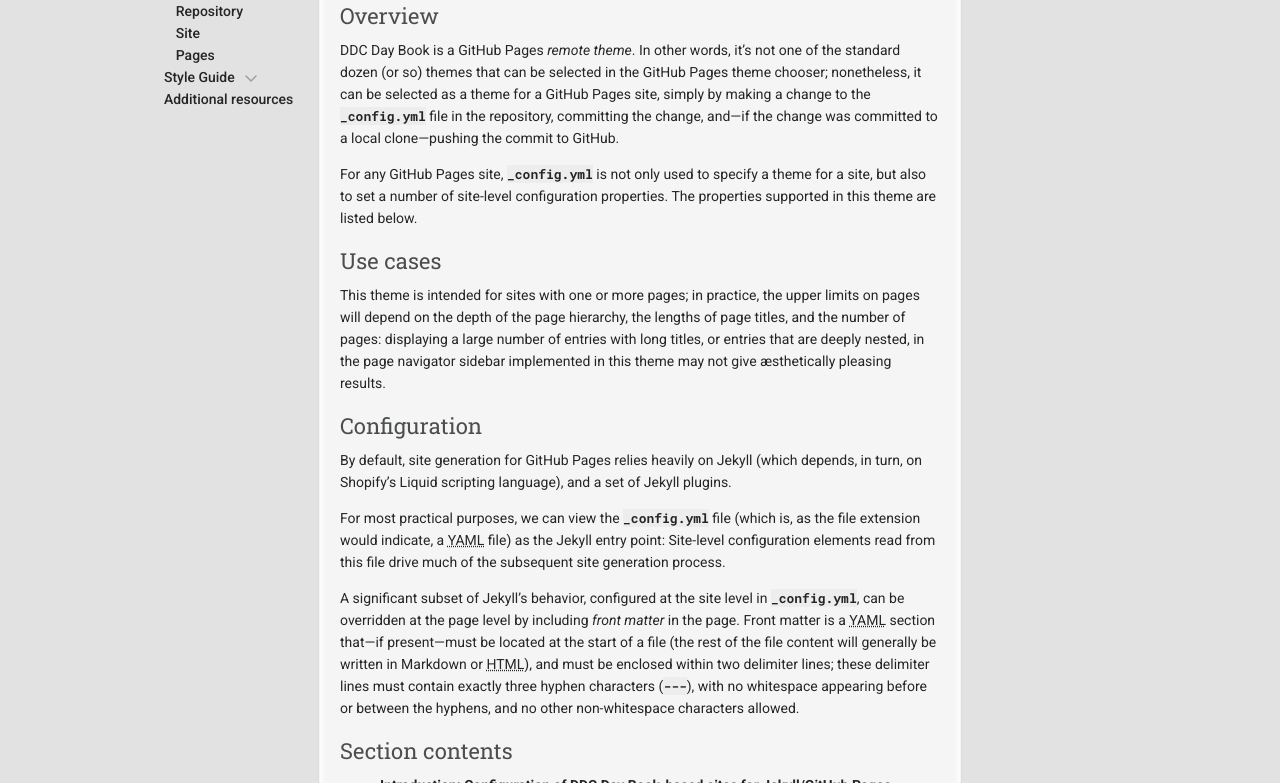
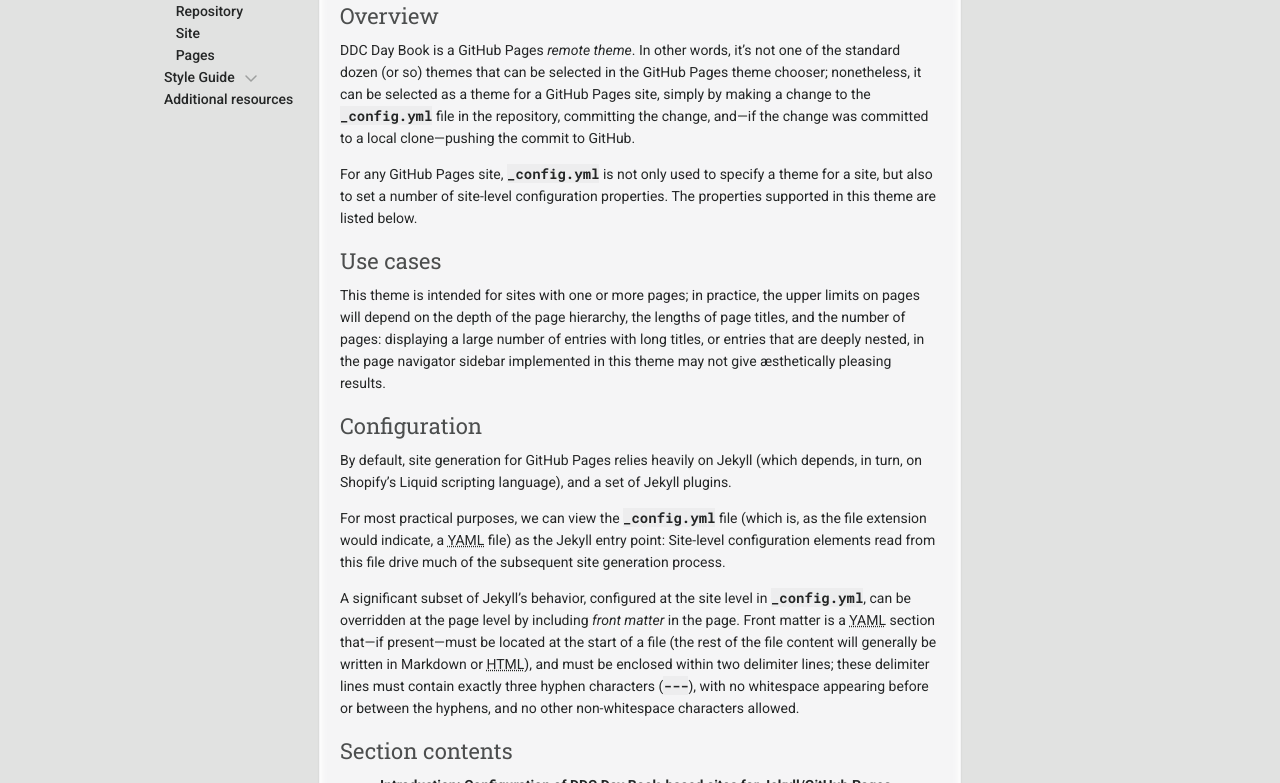
Before and after one commit to ddc-java/ddc-day-book, a Jekyll site: the page built from configuration/index.md, in a window 1280 px wide and 1136 px high. Shown: the part 163-946 px from the top of the window. Built offline with Jekyll 4.4.1, drawn with Linux system fonts in a browser that asks for light colours; nearby versions of some CDN libraries; our own code applies the rules of GitHub Pages for plain Markdown files.

Commit message:
Simplify font sizes for code

```diff
--- a/_sass/ddc-day-book.scss
+++ b/_sass/ddc-day-book.scss
@@ -293,7 +293,7 @@
 code {
 
   font-family: $code-fonts;
-  font-size: 13px;
+  font-size: inherit;
   font-weight: bolder;
   text-shadow: none;
   margin: 0;
@@ -313,7 +313,6 @@
   header &, div#banner & {
     background-color: inherit;
     color: inherit;
-    font-size: 95%;
     font-weight: inherit;
   }
 
```
